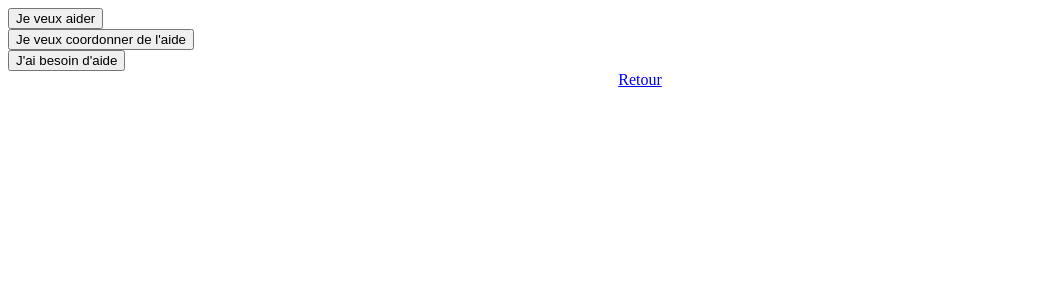
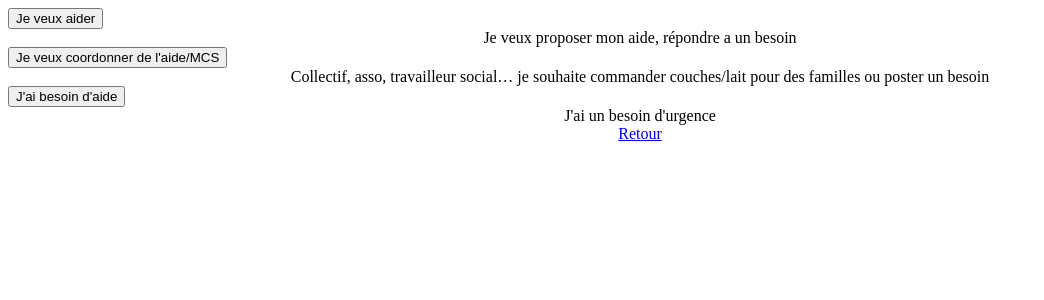
Before and after one commit to aouf/aouf-lowtech, a PHP site: page /register.php in a window 1280 px wide. Shown: the top 300 px of the page, without its empty margins (0-1044 px from the left). Run offline with PHP 8.4, Linux system fonts and the light colour scheme; some libraries are stand-ins or nearby versions.

Commit message:
Ajout des textes d'explication des différents profils + coordinateur/MCS

```diff
--- a/tpl/register.php
+++ b/tpl/register.php
@@ -11,12 +11,15 @@ require_once 'head.php';
                 <div class="formulaires flex column center">
                     <form class="flex column center" action="/benevole/register" method="post">
                         <button class='bg-vert' type='submit' value='Connexion'>Je veux aider</button>
+                        <center>Je veux proposer mon aide, répondre a un besoin</center>
                     </form>
                     <form class="flex column center" action="/coordinateur/register" method="post">
-                        <button class='bg-vert' type='submit' value='Connexion'>Je veux coordonner de l'aide</button>
+                        <button class='bg-saumon noir' type='submit' value='Connexion'>Je veux coordonner de l'aide/MCS</button>
+                        <center>Collectif, asso, travailleur social… je souhaite commander couches/lait pour des familles ou poster un besoin</center>
                     </form>
                     <form class="flex column center" action="/deloge/register" method="post">
                         <button class='bg-saumon noir' type="submit"value='Connexion'>J'ai besoin d'aide</button>
+                        <center>J'ai un besoin d'urgence</center>
                     </form>
                     <center class="register-small-links"><a class="small-text under vert" href='/'>Retour</a></center>
                 </div>
```
